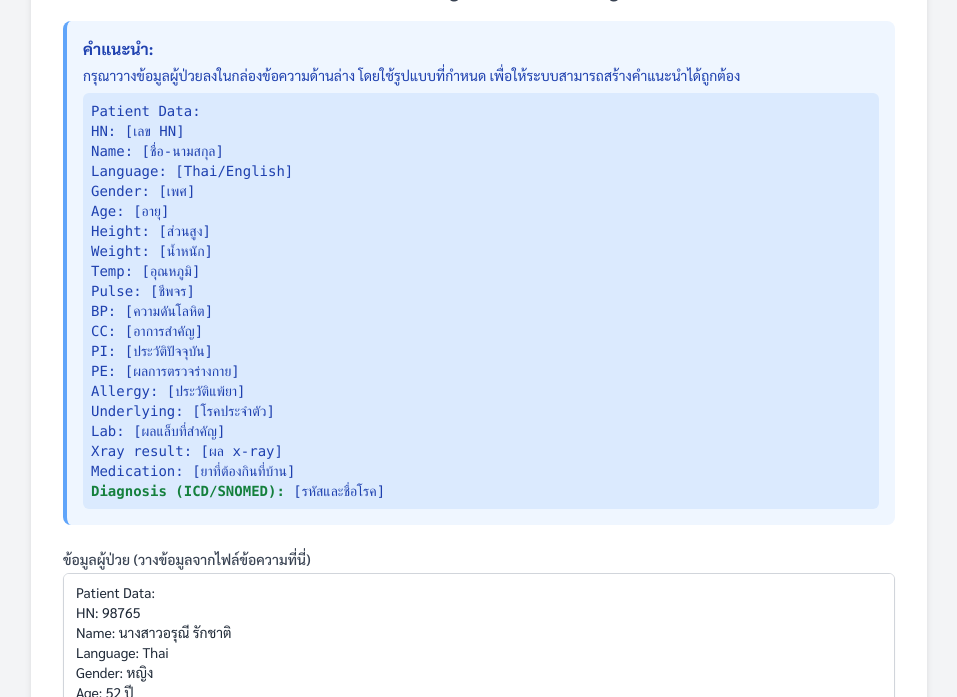
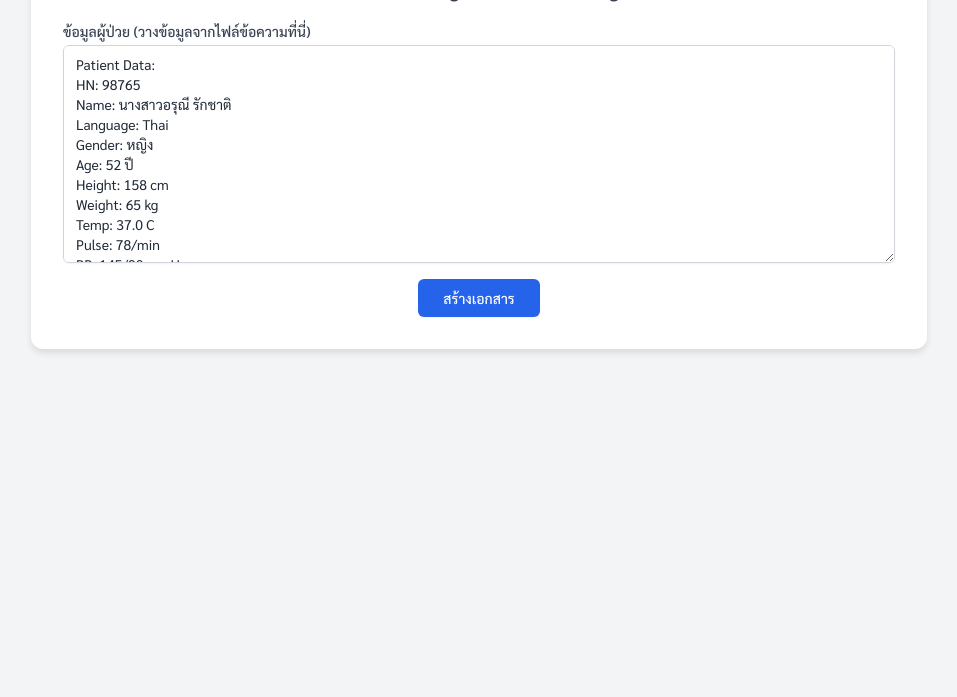
Before and after one commit to santib521/New-EMR, a plain HTML site: page FDE.html in a window 1280 px wide. Shown: the part 103-800 px from the top of the page, without its empty margins (161-1118 px from the left). Drawn offline with nearby package versions, Linux system fonts and the light colour scheme.

Commit message:
Add files via upload

```diff
--- a/FDE.html
+++ b/FDE.html
@@ -273,32 +273,6 @@
 
     <div id="input-form" class="no-print paper-container mb-8">
         <h1 class="text-3xl font-bold text-center mb-6 text-gray-700">สร้างเอกสารผู้ป่วยจากข้อมูล AI</h1>
-        <div class="p-4 bg-blue-50 border-l-4 border-blue-400 text-blue-800 rounded-lg mb-6">
-            <h2 class="font-bold">คำแนะนำ:</h2>
-            <p class="text-sm mt-1">กรุณาวางข้อมูลผู้ป่วยลงในกล่องข้อความด้านล่าง โดยใช้รูปแบบที่กำหนด เพื่อให้ระบบสามารถสร้างคำแนะนำได้ถูกต้อง</p>
-            <p class="text-sm mt-2 font-mono bg-blue-100 p-2 rounded-md">
-                Patient Data:<br>
-                HN: [เลข HN]<br>
-                Name: [ชื่อ-นามสกุล]<br>
-                Language: [Thai/English]<br>
-                Gender: [เพศ]<br>
-                Age: [อายุ]<br>
-                Height: [ส่วนสูง]<br>
-                Weight: [น้ำหนัก]<br>
-                Temp: [อุณหภูมิ]<br>
-                Pulse: [ชีพจร]<br>
-                BP: [ความดันโลหิต]<br>
-                CC: [อาการสำคัญ]<br>
-                PI: [ประวัติปัจจุบัน]<br>
-                PE: [ผลการตรวจร่างกาย]<br>
-                Allergy: [ประวัติแพ้ยา]<br>
-                Underlying: [โรคประจำตัว]<br>
-                Lab: [ผลแล็บที่สำคัญ]<br>
-                Xray result: [ผล x-ray]<br>
-                Medication: [ยาที่ต้องกินที่บ้าน]<br>
-                <strong class="text-green-700">Diagnosis (ICD/SNOMED):</strong> [รหัสและชื่อโรค]
-            </p>
-        </div>
         <form id="patient-form" class="space-y-4">
             <div>
                 <label for="patientDataInput" class="block text-sm font-medium text-gray-700">ข้อมูลผู้ป่วย (วางข้อมูลจากไฟล์ข้อความที่นี่)</label>
@@ -433,7 +407,8 @@ Diagnosis (ICD/SNOMED): R53.81 Chronic fatigue, K30 Dyspepsia</textarea>
 
     // Gemini API call (update apiKey before use)
     const callGeminiApi = async (prompt, systemPrompt) => {
-      const apiKey = "AIzaSyC7r8GZlyuDwjSL9MdelPzrNMoEYIJCuuQ"; // <<<--- กรุณาเปลี่ยน API Key ตรงนี้
+ const apiKey = "AIzaSyBX4x_sffJXdjp5tpQGpTgMbNLipDGKOC8"; // <<<--- กรุณาเปลี่ยน API Key ตรงนี้
+      console.log("Attempting to call Gemini API with key:", apiKey);
       const apiUrl = `https://generativelanguage.googleapis.com/v1beta/models/gemini-1.5-flash:generateContent?key=${apiKey}`;
 
         const payload = {
@@ -454,7 +429,9 @@ Diagnosis (ICD/SNOMED): R53.81 Chronic fatigue, K30 Dyspepsia</textarea>
                 return null;
             }
             const result = await response.json();
-            return result?.candidates?.[0]?.content?.parts?.[0]?.text || null;
+            const generatedText = result?.candidates?.[0]?.content?.parts?.[0]?.text || null;
+            console.log("AI Response received:", generatedText);
+            return generatedText;
         } catch (err) {
             console.error('callGeminiApi error', err);
             return null;
@@ -811,6 +788,9 @@ Diagnosis (ICD/SNOMED): R53.81 Chronic fatigue, K30 Dyspepsia</textarea>
         #สิ่งที่ญาติควรสังเกต
         <รายการ>
 
+        #เมื่อไหร่ที่ควรมาพบแพทย์ทันที
+        <รายการ>
+
         #การนัดหมายติดตามผล
         <รายการ>`;
 
@@ -848,10 +828,11 @@ Diagnosis (ICD/SNOMED): R53.81 Chronic fatigue, K30 Dyspepsia</textarea>
                     sectionMap[title] = content;
                 });
 
-                const orderedTitles = ['สรุปการวินิจฉัย', 'การดูแลตนเองที่บ้าน', 'สิ่งที่ญาติควรสังเกต', 'การนัดหมายติดตามผล'];
+                const orderedTitles = ['สรุปการวินิจฉัย', 'การดูแลตนเองที่บ้าน', 'สิ่งที่ญาติควรสังเกต', 'เมื่อไหร่ที่ควรมาพบแพทย์ทันที', 'การนัดหมายติดตามผล'];
                 orderedTitles.forEach(title => {
-                    if (sectionMap[title]) {
-                        const contentList = sectionMap[title].split('\n').map(item => {
+                    const foundTitle = Object.keys(sectionMap).find(key => key.includes(title));
+                    if (foundTitle) {
+                        const contentList = sectionMap[foundTitle].split('\n').map(item => {
                             const cleanItem = item.trim().replace(/^[*•\s-]+/, '').trim();
                             if (cleanItem) {
                                 return `<li><div contenteditable="true">${cleanItem}</div></li>`;
@@ -891,4 +872,5 @@ Diagnosis (ICD/SNOMED): R53.81 Chronic fatigue, K30 Dyspepsia</textarea>
 </script>
 
 </body>
+
 </html>
```
